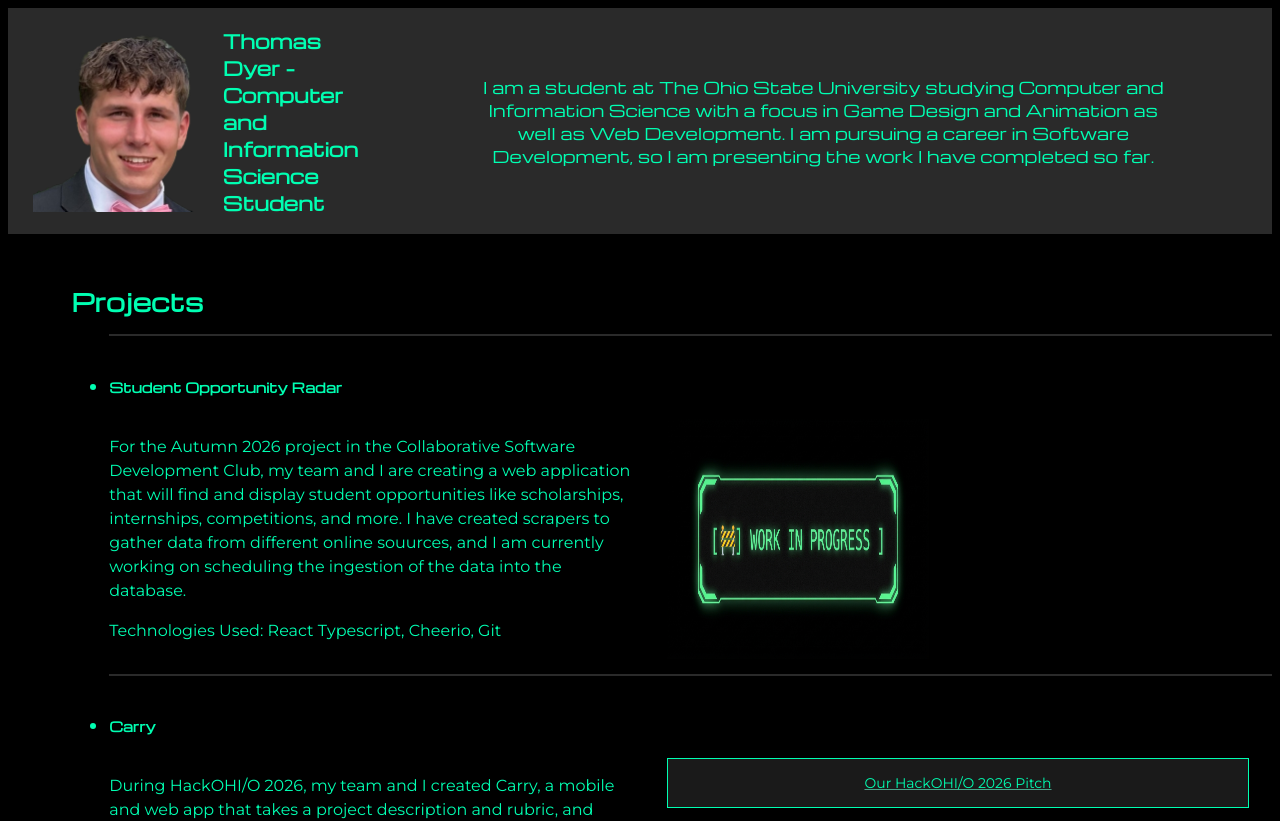
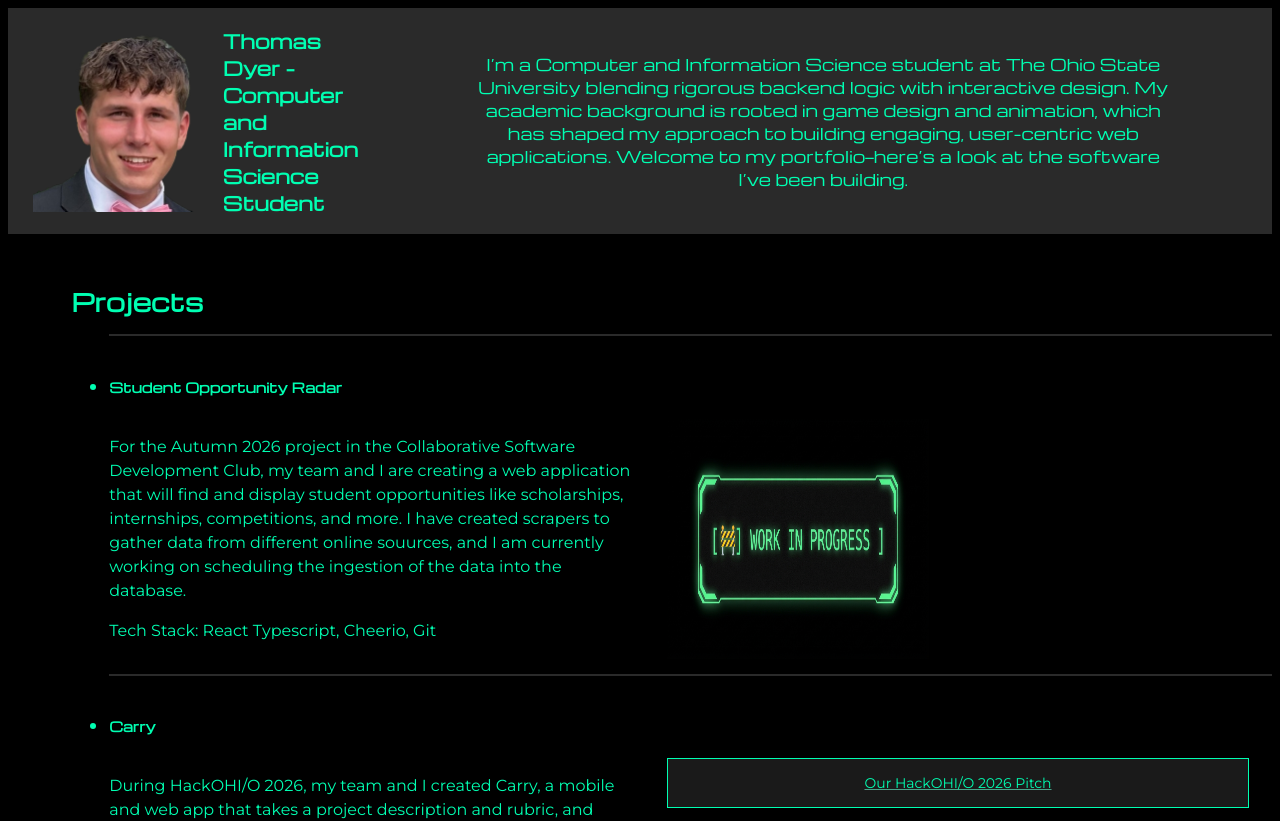
Before and after one commit to trdyer06/portfolio-site, a React (Vite) app: page / in a window 1280 px wide. Shown: the top 821 px of the page. Built offline with nearby package versions, Linux system fonts and the light colour scheme.

Commit message:
Update App.jsx

```diff
--- a/src/App.jsx
+++ b/src/App.jsx
@@ -67,10 +67,11 @@ function Hero() {
       />
       <h3>Thomas Dyer - Computer and Information Science Student</h3>
       <p>
-        I am a student at The Ohio State University studying Computer and
-        Information Science with a focus in Game Design and Animation as well as
-        Web Development. I am pursuing a career in Software Development, so I am
-        presenting the work I have completed so far.
+        I’m a Computer and Information Science student at The Ohio State University
+        blending rigorous backend logic with interactive design. My academic background
+        is rooted in game design and animation, which has shaped my approach to building
+        engaging, user-centric web applications. Welcome to my portfolio—here’s a look
+        at the software I’ve been building.
       </p>
     </div>
   );
@@ -101,7 +102,7 @@ function Project({ project }) {
         <div className="project-content">
           <div className="project-description">
             <p>{description}</p>
-            <p>Technologies Used: {technologies}</p>
+            <p>Tech Stack: {technologies}</p>
           </div>
           <div className="project-details">
             {image && <img src={image.src} alt={image.alt} />}
```
